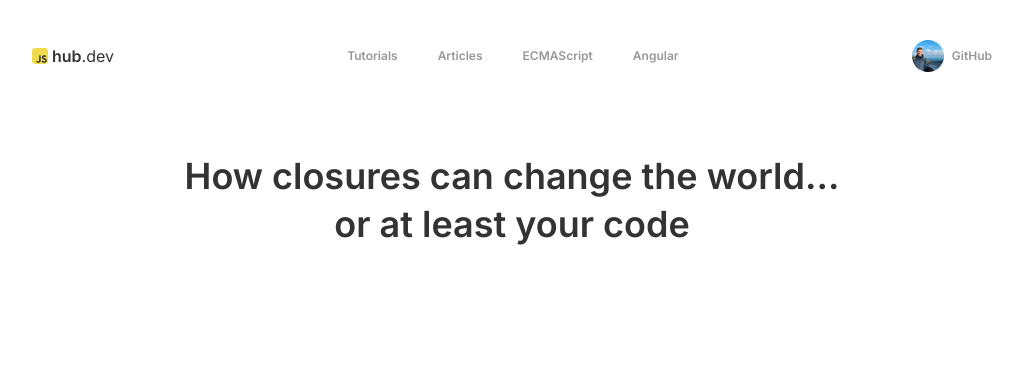
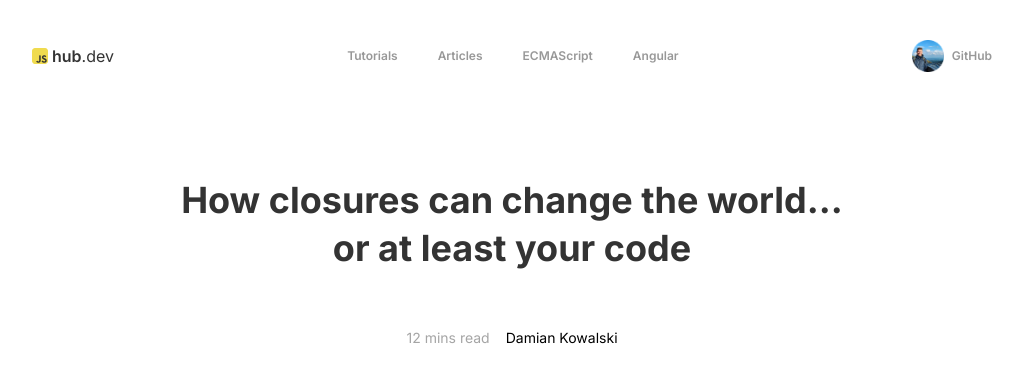
Before and after one commit to ddamiankowalski/JSHub-Next.js, a Next.js app: page /article in a window 1280 px wide. Shown: the top 382 px of the page, without its empty margins (128-1151 px from the left). Built offline with nearby package versions, Linux system fonts and the light colour scheme.

Commit message:
naming changed

```diff
--- a/src/app/_components/_tile/article-tile.tsx
+++ b/src/app/_components/_tile/article-tile.tsx
@@ -3,11 +3,11 @@ import bg from "@/../public/img/article/1.png";
 
 import styles from './article-tile.module.css';
 import Link from "next/link";
-import ArticleStats from "./article-stats";
+import ArticleStats from "./tile-stats";
 
 export default function ArticleTile() {
   return (
-    <Link href="/">
+    <Link href="/article">
       <div className="group rounded-md relative min-h-32 select-none shadow-lg hover:shadow-xl transition-all duration-300">
         <Image
           className="rounded-lg select-none"
--- a/src/app/_components/_tile/article-stats.tsx
+++ b/src/app/_components/_tile/tile-stats.tsx
@@ -1,10 +1,10 @@
 "use client"
 
 import { FontAwesomeIcon } from '@fortawesome/react-fontawesome';
-import styles from './article-stats.module.css';
+import styles from './tile-stats.module.css';
 import { faComments, faHeart } from '@fortawesome/free-solid-svg-icons';
 
-export default function ArticleStats({ icon }: { icon: 'comments' | 'heart' }) {
+export default function TileStats({ icon }: { icon: 'comments' | 'heart' }) {
   const iconProp = icon === 'comments' ? faComments : faHeart;
 
   return (
--- /dev/null
+++ b/src/app/article/_components/article-stats.tsx
@@ -0,0 +1,3 @@
+export default function ArticleStats() {
+
+}
--- /dev/null
+++ b/src/app/article/_components/author-info.module.css
@@ -0,0 +1,3 @@
+.minutes {
+  color: #A5A5A5;
+}
--- /dev/null
+++ b/src/app/article/_components/author-info.tsx
@@ -0,0 +1,10 @@
+import styles from './author-info.module.css';
+
+export default function AuthorInfo() {
+  return (
+    <div className="flex gap-4 my-8 text-sm">
+      <span className={styles.minutes}>12 mins read</span>
+      <span>Damian Kowalski</span>
+    </div>
+  )
+}
--- a/src/app/article/page.tsx
+++ b/src/app/article/page.tsx
@@ -1,7 +1,15 @@
+import Transition from "../../lib/transition";
+import AuthorInfo from "./_components/author-info";
+
 export default function Article() {
     return (
-        <div className="flex justify-center">
-            <h1 className="max-w-2xl text-4xl text-center leading-[3rem] font-semibold" style={{ color: '#333333' }}>How closures can change the world... or at least your code</h1>
+        <div className="flex flex-col items-center">
+            <Transition>
+                <h1 className="max-w-2xl text-4xl py-6 text-center leading-[3rem] font-bold" style={{ color: '#333333' }}>How closures can change the world... or at least your code</h1>
+            </Transition>
+            <Transition delay={0.3}>
+                <AuthorInfo />
+            </Transition>
         </div>
     )
 }
--- a/src/app/page.tsx
+++ b/src/app/page.tsx
@@ -1,5 +1,5 @@
 import ArticleTile from "./_components/_tile/article-tile";
-import Transition from "./transition";
+import Transition from "../lib/transition";
 
 export default function MainPage() {
   return (
--- a/src/app/transition.tsx
+++ b/src/lib/transition.tsx
@@ -2,12 +2,13 @@
 
 import { motion } from 'framer-motion';
 
-export default function Transition({ children }: { children: React.ReactNode }) {
+export default function Transition({ children, delay = 0 }: { children: React.ReactNode, delay?: number }) {
   return (
     <motion.div
       initial={{ opacity: 0, y: 5 }}
       whileInView={{ opacity: 1, y: 0 }}
-      transition={{ ease: 'easeInOut', duration: 0.5 }}
+      viewport={{ once: true }}
+      transition={{ ease: 'easeInOut', duration: 0.5, delay }}
     >
       {children}
     </motion.div>
```
Also changed, not shown: src/app/_components/_tile/tile-stats.module.css (renamed from src/app/_components/_tile/article-stats.module.css).
